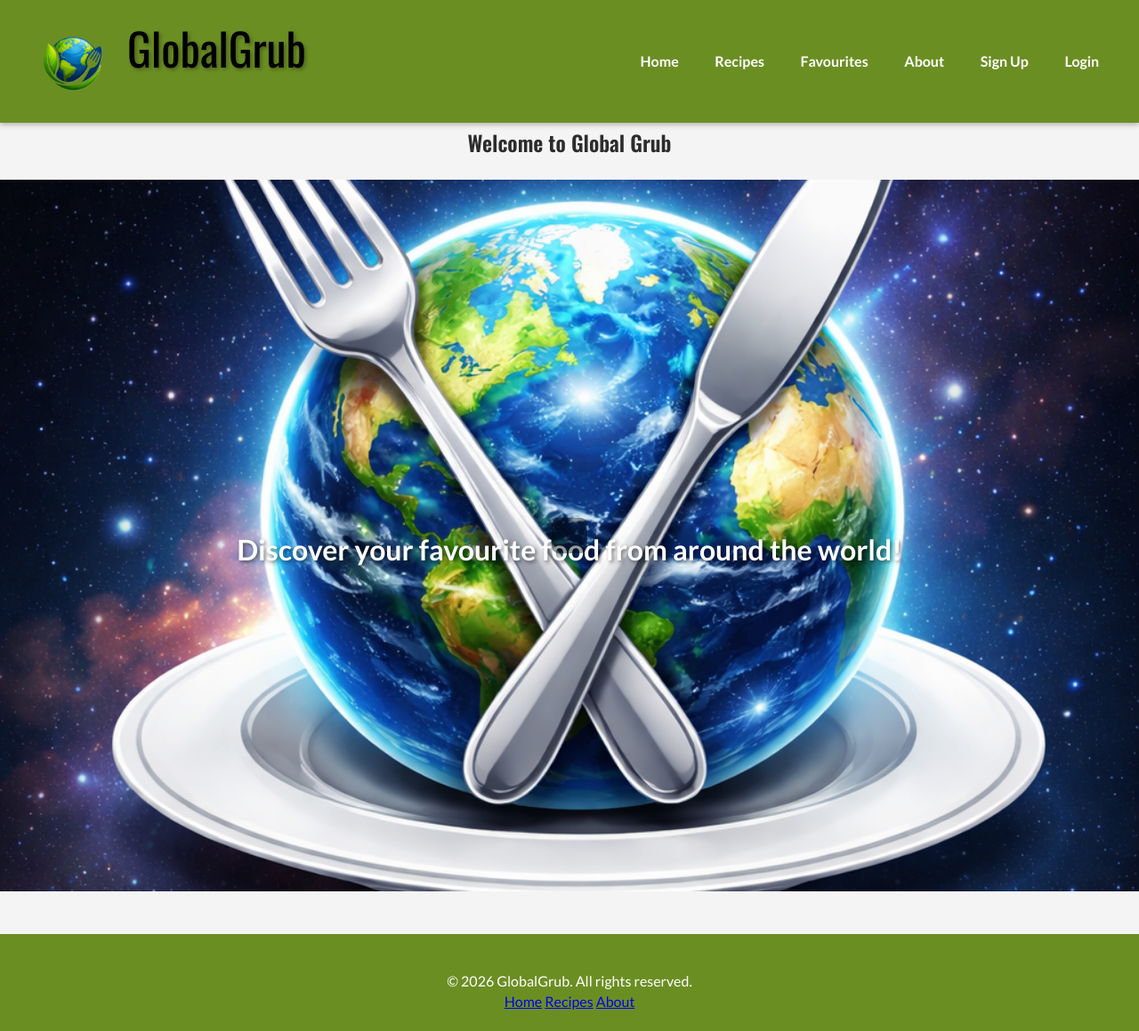
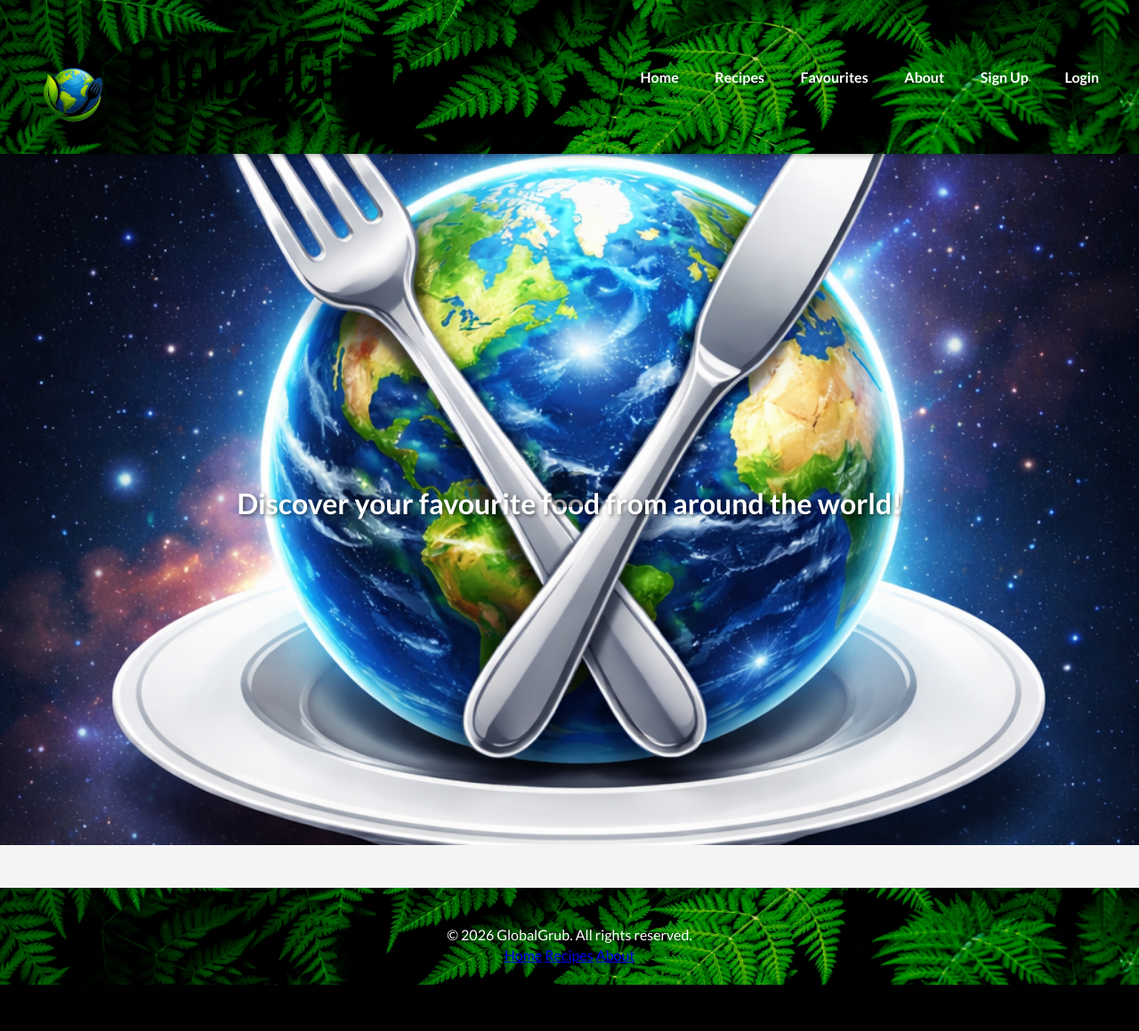
Before and after one commit to ColmN-Dev/GlobalGrub, a Flask app: page / in a window 1280 px wide. Shown: the whole page at 89% size. After the commit the page ends 1107 px from the top, so only its background shows below. Run offline with Flask 3, Linux system fonts and the light colour scheme.

Commit message:
Update layout and styling: change headings to h1, adjust background images, and enhance navbar hover effect

```diff
--- a/static/css/style.css
+++ b/static/css/style.css
@@ -30,7 +30,7 @@ body {
     top: 0;
     left: 0;
     width: 100%;
-    background-color: olivedrab;
+    background: url("/static/images/banner.png") center/cover no-repeat;
     display: flex;
     align-items: center;
     justify-content: space-between;
@@ -44,7 +44,7 @@ body {
     text-decoration: none;
     text-shadow: 2px 2px 4px rgba(0, 0, 0, 0.3);
     font-family: 'Oswald', sans-serif;
-    font-size: 50px;
+    font-size: 5em;
 
 }
 
@@ -63,7 +63,7 @@ body {
 }
 
 .navbar-links a:hover {
-    background-color: rgba(0, 0, 0, 0.2);
+    background-color: rgba(0, 0, 0, 0.8);
     transform: scale(1.05);
 }
 
@@ -84,7 +84,7 @@ body {
     right: -250px;
     width: 250px;
     height: 100%;
-    background-color: olivedrab;
+    background: url("/static/images/banner.png") center/cover no-repeat;
     padding: 4rem 2rem;
     display: flex;
     flex-direction: column;
@@ -109,7 +109,7 @@ body {
     position: relative;
     height: 100vh;
     min-height: 400px;
-    max-height: 900px;
+    max-height: 1024px;
     background: url('/static/images/hero.png') center/cover no-repeat;
     display: flex;
     align-items: center;
@@ -159,7 +159,7 @@ p {
 
 /* Footer */
 .footer {
-    background-color: olivedrab;
+    background: url("/static/images/banner.png") center/cover no-repeat;
     color: #fff;
     text-align: center;
     padding: 1.5em;
--- a/templates/about.html
+++ b/templates/about.html
@@ -2,7 +2,7 @@
 
 {% block content %}
     <main>
-        <h2>About Global Grub</h2>
+        <h1>About Global Grub</h1>
         <p>Global Grub is simple concept for users to discover their favorite recipes from around the world and find new recipes to try.</p>
     </main>
 {% endblock %}
--- a/templates/home.html
+++ b/templates/home.html
@@ -2,7 +2,7 @@
 
 {% block content %}
     <main>
-        <h2>Welcome to Global Grub</h2>
+        <h1>Welcome to Global Grub</h1>
 
     <div class="hero">
         <div class="hero-text"></div>
```
Also changed, not shown: static/images/banner.png (added).
